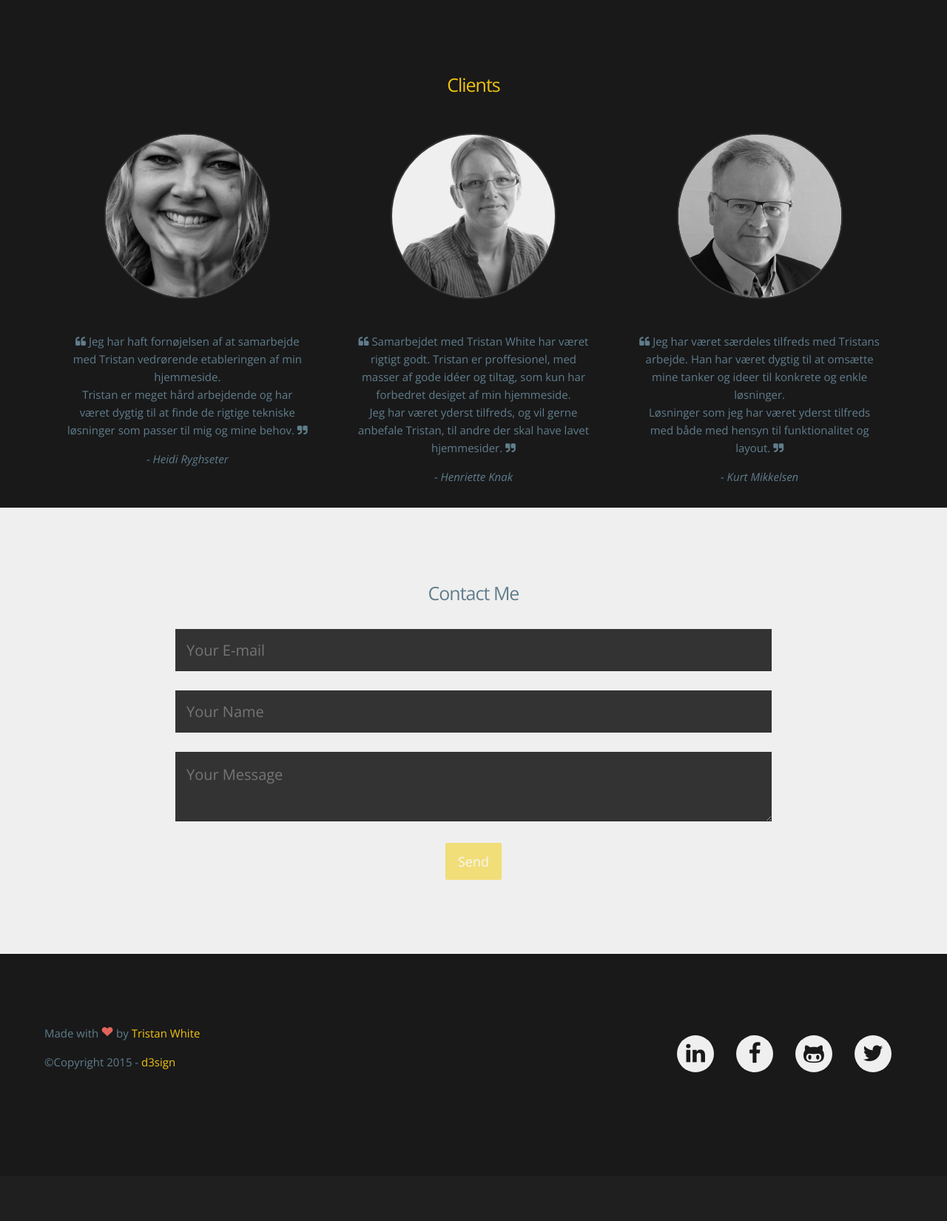
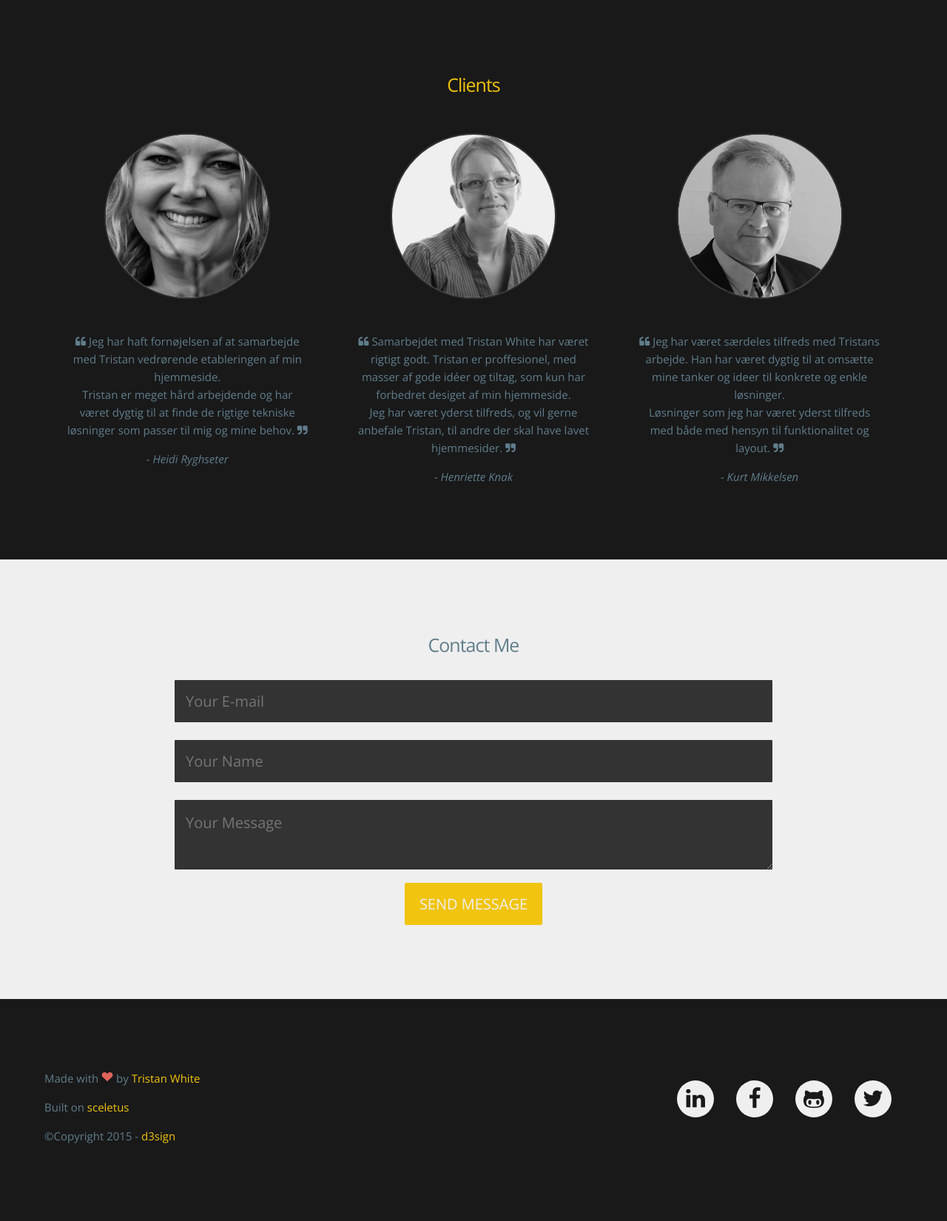
Before and after one commit to triss90405/tristanwhite.info, a PHP site: page / in a window 1280 px wide. Shown: the part 2608-4258 px from the top of the page at 74% size. Before the commit the page ends 4057 px from the top, so only its background shows below. Run offline with PHP 8.4, Linux system fonts and the light colour scheme; grey boxes labelled with a size stand in for pictures from a placeholder-image service; some libraries are stand-ins or nearby versions.

Commit message:
Minor changes to footer and contact sections

```diff
--- a/parts/contact.php
+++ b/parts/contact.php
@@ -8,7 +8,7 @@
 					<input type="email" name="mail" placeholder="Your E-mail">
 					<input type="text" name="name" placeholder="Your Name">
 					<textarea name="msg" placeholder="Your Message"></textarea><br>
-					<input type="submit" value="Send" class="button yellow big" />
+					<input type="submit" value="Send Message"/>
 				</form>
 
 			</div>
--- a/parts/footer.php
+++ b/parts/footer.php
@@ -5,6 +5,7 @@
     				<p>Made with
 		            <svg class="heart" version="1.1" xmlns="http://www.w3.org/2000/svg" xmlns:xlink="http://www.w3.org/1999/xlink" x="0px" y="0px" width="92.515px" height="73.161px" viewBox="0 0 92.515 73.161" enable-background="new 0 0 92.515 73.161" xml:space="preserve"><g><path fill="#010101" d="M82.32,7.888c-8.359-7.671-21.91-7.671-30.271,0l-5.676,5.21l-5.678-5.21c-8.357-7.671-21.91-7.671-30.27,0c-9.404,8.631-9.404,22.624,0,31.255l35.947,32.991L82.32,39.144C91.724,30.512,91.724,16.52,82.32,7.888z"></path></g></svg>
 		            by <a href="https://github.com/triss90405" target="_target">Tristan White</a></p>
+		            <p>Built on <a href="http://sceletus.net" target="_target">sceletus</a></p>
 		            &copy;Copyright <?php echo date("Y") ?> - <a href="http://d3sign.dk/">d3sign</a>
     			</div>
     			<div class="col-s-6">
--- a/scss/main.scss
+++ b/scss/main.scss
@@ -4,11 +4,13 @@
 @import "colours";
 @import "sceletus";
 
+
 // General
 html,body {
 	background-color: $black;
 	color: $gunMetal;
 }
+
 
 // Navigation
 nav {
@@ -58,6 +60,7 @@ nav {
 	}
 }
 
+
 // Header
 header {
 	background-color: $paper;
@@ -90,6 +93,7 @@ header {
 		}
 	}
 }
+
 
 // About section
 section#about {
@@ -153,6 +157,7 @@ section#about {
 	}
 }
 
+
 // Work section
 section#work {
 	background: $paper;
@@ -194,8 +199,10 @@ section#work {
 	}
 }
 
+
 // Clients section
 section#clients {
+	padding-bottom: 70px;
 	h2 {
 		color: $sunflower;
 		font-size: 2.5rem;
@@ -212,8 +219,8 @@ section#clients {
 	}
 }
 
+
 // Contact section
-
 section#contact {
 	background: $paper;
 	h2 {
@@ -227,22 +234,43 @@ section#contact {
 		background: $lightBlack;
 		border: 0px;
 		width: 70%;
+		font-weight: 300;
+		border-radius: 3px;
 		@media screen and (max-width: 768px) {
 			width: 100%;
 		}
 		padding: 15px;
 		margin: 10px 0px 10px 0px;
-		border: 3px solid $paper;
+		border: 2px solid $paper;
 		font-size: 2rem;
 		&:focus {
 			outline: none;
-			border: 3px solid $sunflower;
+			border: 2px solid $sunflower;
 		}
 	}
 	input[type="submit"] {
+		border: 0 none;
+	    border-radius: 2px;
+	    color: $paper;
+	    cursor: pointer;
+	    display: inline-block;
+	    padding: 15px 20px;
+	    text-transform: none;
+		font-size: 2rem;
+		text-transform: uppercase;
+	    @include transition(all 0.2s ease-in-out);
+	    text-align: center;
+	    text-decoration: none;
+		background: none repeat scroll 0 0 $sunflower; color: $paper;
+        &:hover,
+        &:focus {
+        	outline: none;
+        	background: none repeat scroll 0 0 $gunMetal; color: $paper;
+        }
 		margin-bottom: 100px;
 	}
 }
+
 
 
 // Footer
@@ -259,7 +287,9 @@ footer {
 	a {
 		color: $sunflower;
 		text-decoration: none;
-		&:hover {
+		&:hover,
+		&:focus {
+			outline: none;
 			color: $sunflower;
 			text-decoration: underline;
 		}
```
Also changed, not shown: css/main.css.
